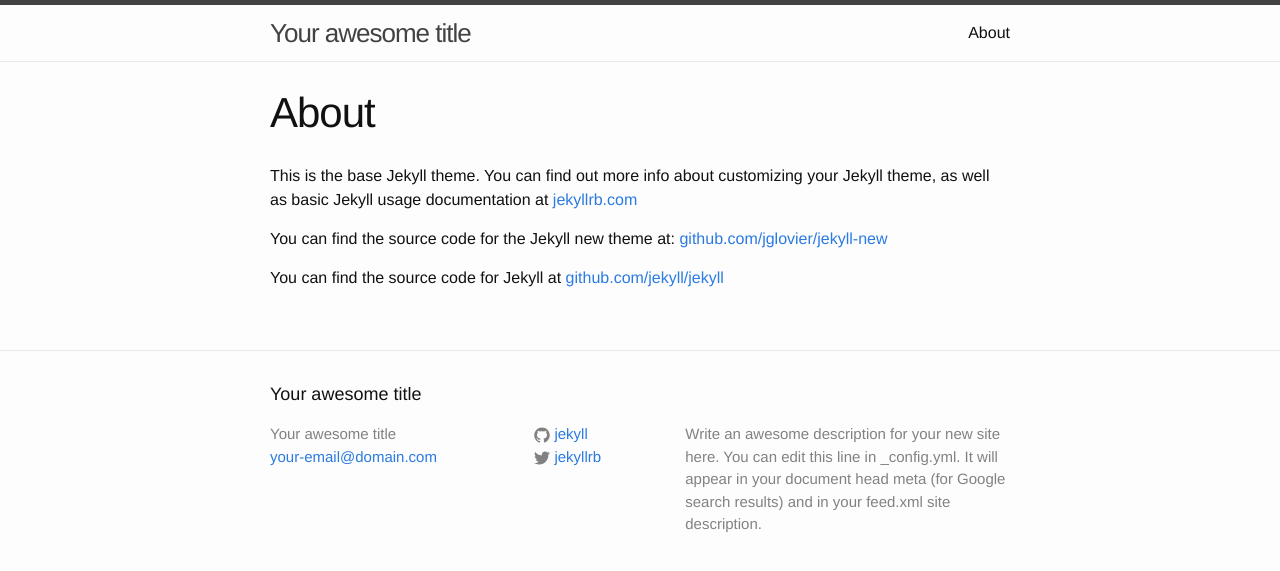
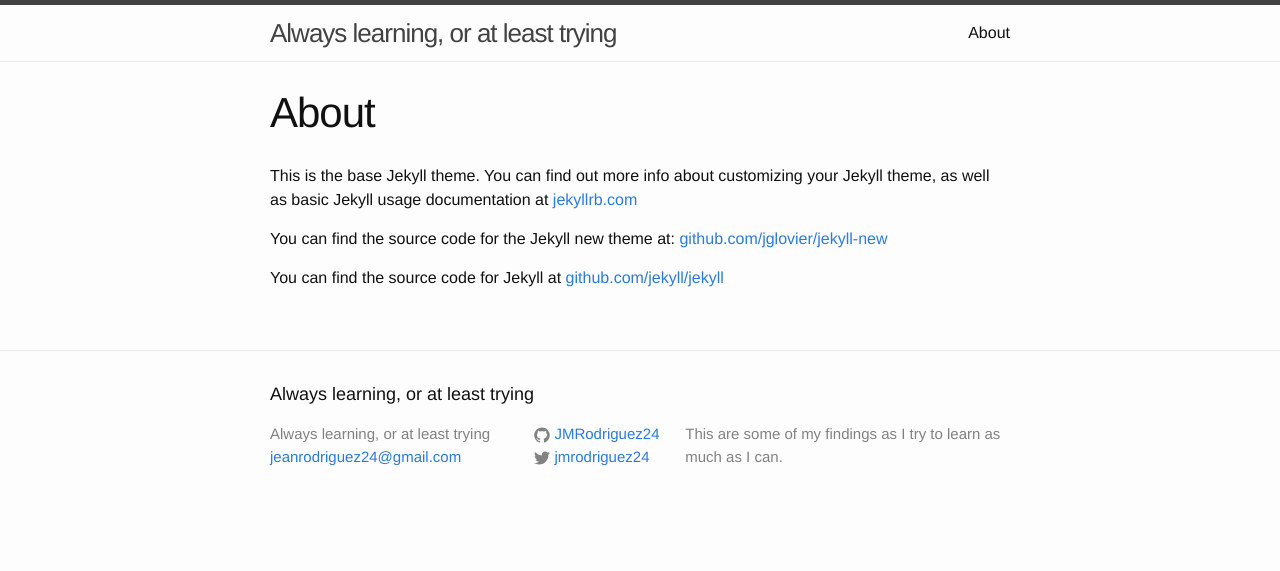
Before and after one commit to JMRodriguez24/JMRodriguez24.github.io, a Jekyll site: the page built from about.md, in a window 1280 px wide. Shown: the top 571 px of the page. Built offline with Jekyll 4.4.1, drawn with Linux system fonts in a browser that asks for light colours.

```diff
--- a/_config.yml
+++ b/_config.yml
@@ -1,14 +1,12 @@
 # Site settings
-title: Your awesome title
-email: your-email@domain.com
+title: Always learning, or at least trying
+email: jeanrodriguez24@gmail.com
 description: > # this means to ignore newlines until "baseurl:"
-  Write an awesome description for your new site here. You can edit this
-  line in _config.yml. It will appear in your document head meta (for
-  Google search results) and in your feed.xml site description.
+  This are some of my findings as I try to learn as much as I can.
 baseurl: "" # the subpath of your site, e.g. /blog/
-url: "http://yourdomain.com" # the base hostname & protocol for your site
-twitter_username: jekyllrb
-github_username:  jekyll
+url: "http://jmrodriguez24.github.io" # the base hostname & protocol for your site
+twitter_username: jmrodriguez24
+github_username:  JMRodriguez24
 
 # Build settings
 markdown: kramdown
```
Also changed, not shown: _posts/2014-12-22-welcome-to-jekyll.markdown (deleted, +0 -25 lines), index.html (+23 -1 lines).
